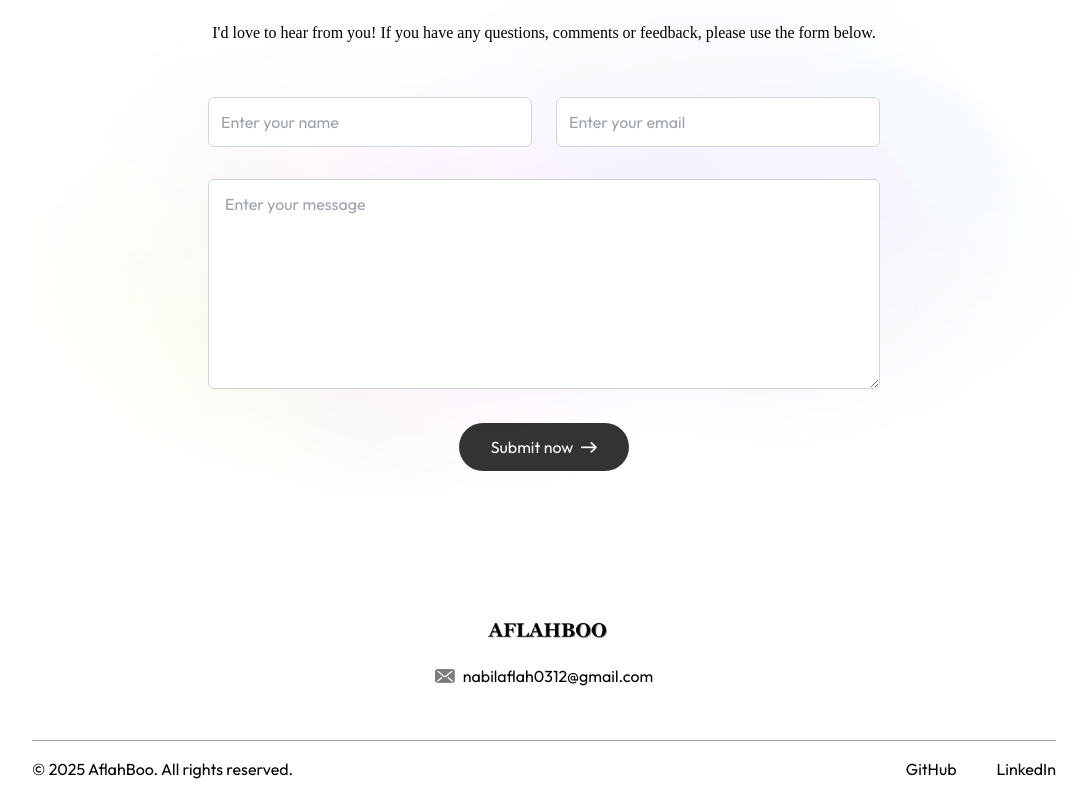
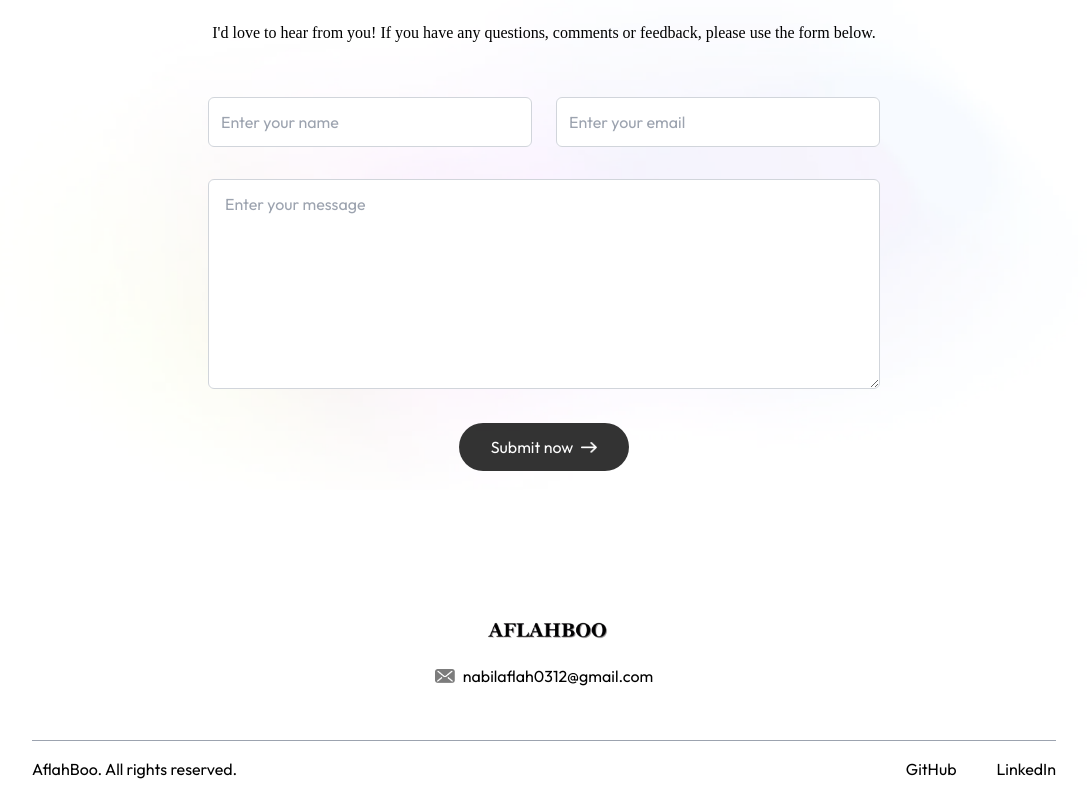
Before and after one commit to aflahh12/aflah-portfolio, a website: page index.html in a window 1280 px wide. Shown: the part 2531-3328 px from the top of the page, without its empty margins (96-1183 px from the left). Drawn offline with Linux system fonts and the light colour scheme; a web font is replaced by a local one.

Commit message:
Update index.html

```diff
--- a/index.html
+++ b/index.html
@@ -355,7 +355,7 @@
             </div>
         </div>
         <div class="text-center sm:flex items-center justify-between border-t border-gray-400 mx-[10%] mt-12 py-3">
-            <p>© 2025 <a href="https://prebuiltui.com/" target="_blank">AflahBoo</a>. All rights reserved.</p>
+            <p><a href="https://prebuiltui.com/" target="_blank">AflahBoo</a>. All rights reserved.</p>
             <ul class="flex items-center gap-10 justify-center mt-4 sm:mt-0">
                 <li><a target="_blank" href="https://github.com/aflahh12">GitHub</a></li>
                 <li><a target="_blank" href="https://www.linkedin.com/in/aflah-boo-273b37299/">LinkedIn</a></li>
```
